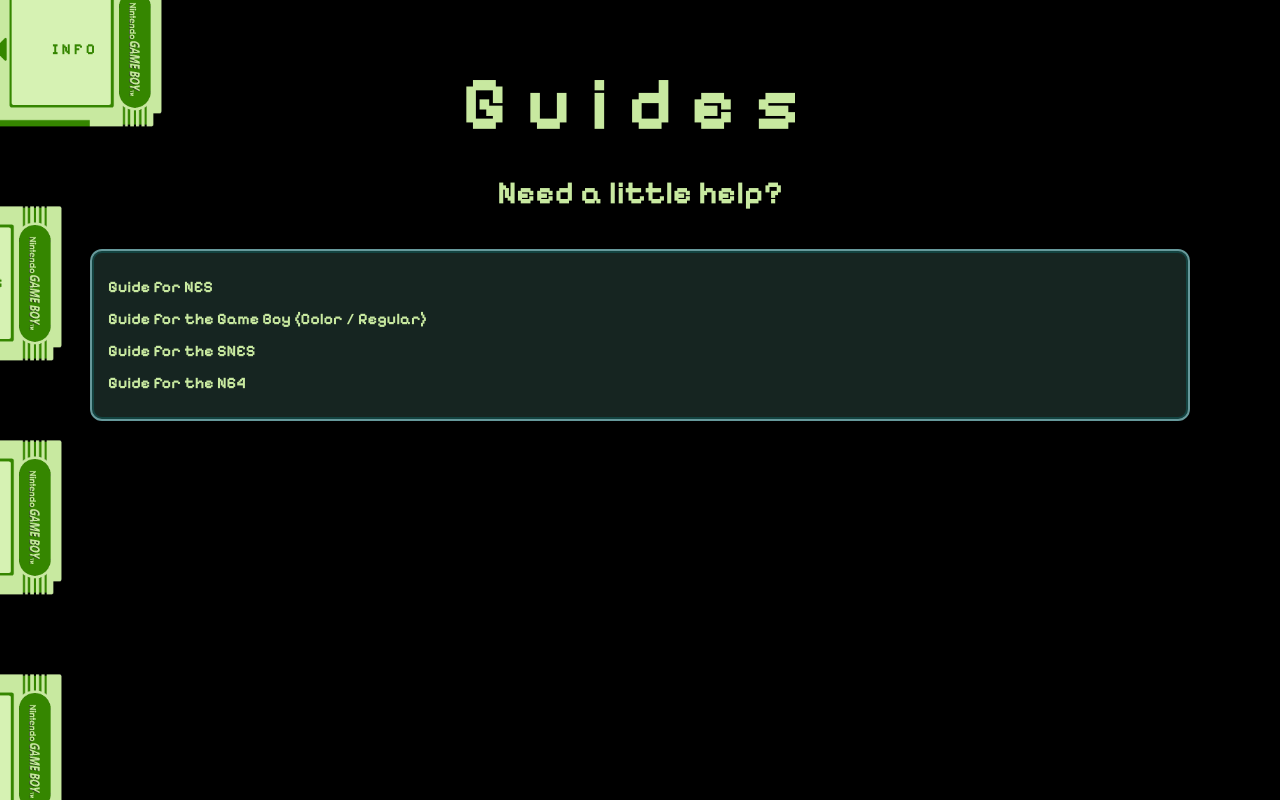
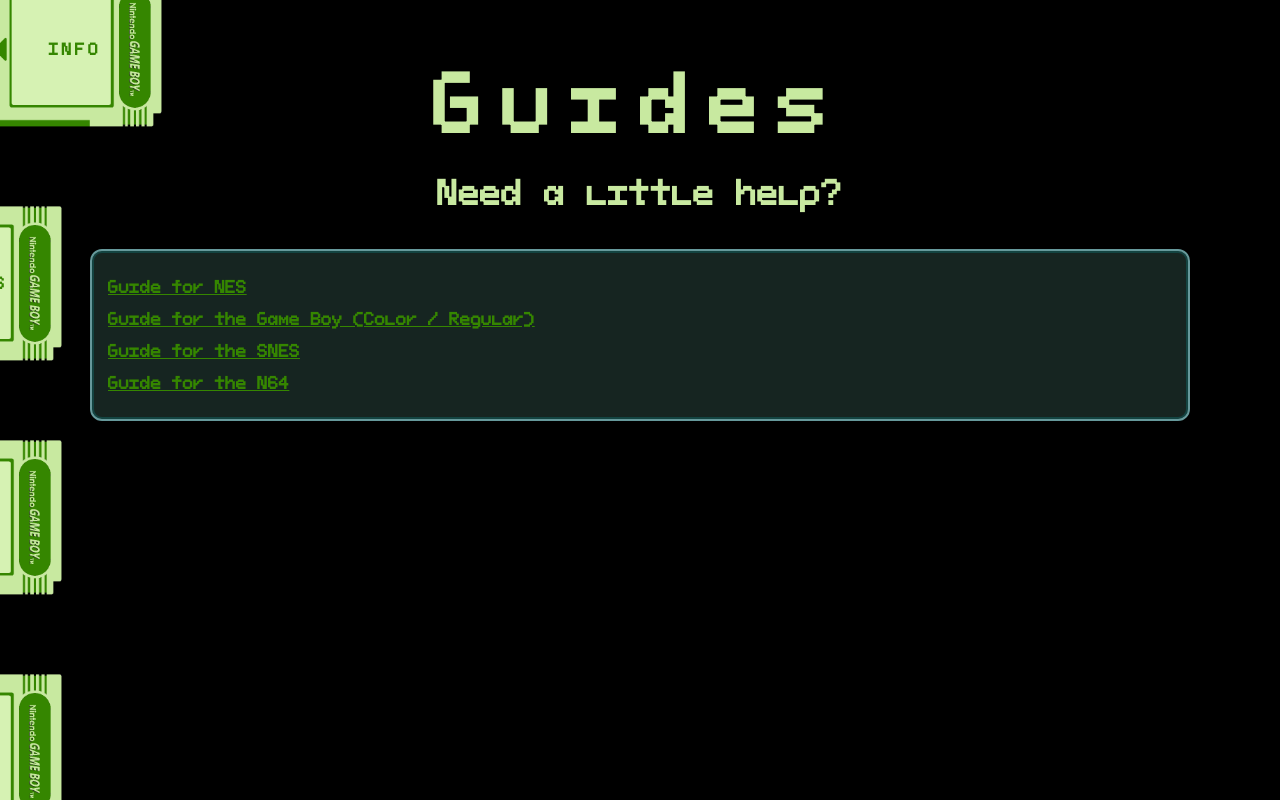
Before and after one commit to hellonearth311/8bit, a SvelteKit app: page /home/guides in a window 1280 px wide. Built offline with nearby package versions, Linux system fonts and the light colour scheme.

Commit message:
few quick fixes: font change, link highlighting, fix faq

```diff
--- a/src/lib/CartridgeRail.svelte
+++ b/src/lib/CartridgeRail.svelte
@@ -53,7 +53,7 @@
     transform: translate(-50%, -50%);
     letter-spacing: 0.2em;
     font-size: 0.95rem;
-    font-family: 'Pixelify Sans', sans-serif;
+    font-family: 'Pixeloid Mono', monospace;
     color: #358600;
     pointer-events: none;
 }
--- a/src/routes/home/faq/+page.svelte
+++ b/src/routes/home/faq/+page.svelte
@@ -41,7 +41,7 @@
         <br>
         <br>
         <h2>Who can participate?</h2>
-        <p2>Any teenager from 13-19 in <a href="https://hackclub.com/" target="_blank" rel="noopener noreferrer" data-sveltekit-reload>Hack Club</a>!</p2>
+        <p2>Any teenager from 13-18 in <a href="https://hackclub.com/" target="_blank" rel="noopener noreferrer" data-sveltekit-reload>Hack Club</a>!</p2>
 
     </article>
 </main>
--- a/src/routes/home/page.css
+++ b/src/routes/home/page.css
@@ -8,9 +8,8 @@
 **/
 
 /** font hell **/
-@import url('https://fonts.googleapis.com/css2?family=Pixelify+Sans:wght@400..700&display=swap');
 .pixelify-sans-regular {
-  font-family: "Pixelify Sans", sans-serif;
+    font-family: 'Pixeloid Mono', monospace;
   font-optical-sizing: auto;
   font-weight: 400;
   font-style: normal;
@@ -18,7 +17,7 @@
 
 /** classes **/
 .text {
-    font-family: "Pixelify Sans", sans-serif;
+    font-family: 'Pixeloid Mono', monospace;
     color: #c8e9a0;
     font-weight: regular;
 }
@@ -99,3 +98,8 @@
         padding-top: 1.5rem;
     }
 }
+
+a {
+    color: #358600 !important;
+    text-decoration: underline !important;
+}
--- a/src/routes/layout.css
+++ b/src/routes/layout.css
@@ -1,14 +1,15 @@
-@import url('https://fonts.googleapis.com/css2?family=Pixelify+Sans:wght@400..700&display=swap');
 @import 'tailwindcss';
 @plugin '@tailwindcss/typography';
 
+@font-face {
+    font-family: 'Pixeloid Mono';
+    src: url('/assets/PixeloidMono.ttf') format('truetype');
+    font-weight: 400;
+    font-style: normal;
+    font-display: swap;
+}
+
 /** holy fonts **/
-.pixelify-sans-regular {
-  font-family: "Pixelify Sans", sans-serif;
-  font-optical-sizing: auto;
-  font-weight: 400;
-  font-style: normal;
-}
 @font-face {
     font-family: 'Phantom Sans';
     src:
@@ -68,7 +69,7 @@
 }
 
 #loadingSkip {
-    font-family: "Pixelify Sans", sans-serif;
+    font-family: 'Pixeloid Mono', monospace;
     color: #c8e9a0;
     display: flex;
     flex-direction: column;
@@ -122,7 +123,7 @@
 }
 
 .intro-title .eightbit {
-    font-family: "Pixelify Sans", sans-serif;
+    font-family: 'Pixeloid Mono', monospace;
     color: #c8e9a0 !important;
     letter-spacing: 5px !important;
     font-weight: normal !important;
@@ -160,3 +161,7 @@
     opacity: 1;
 }
 }
+
+a:link {
+    color: #358600;
+}
```
Also changed, not shown: static/assets/PixeloidMono.ttf (added).
